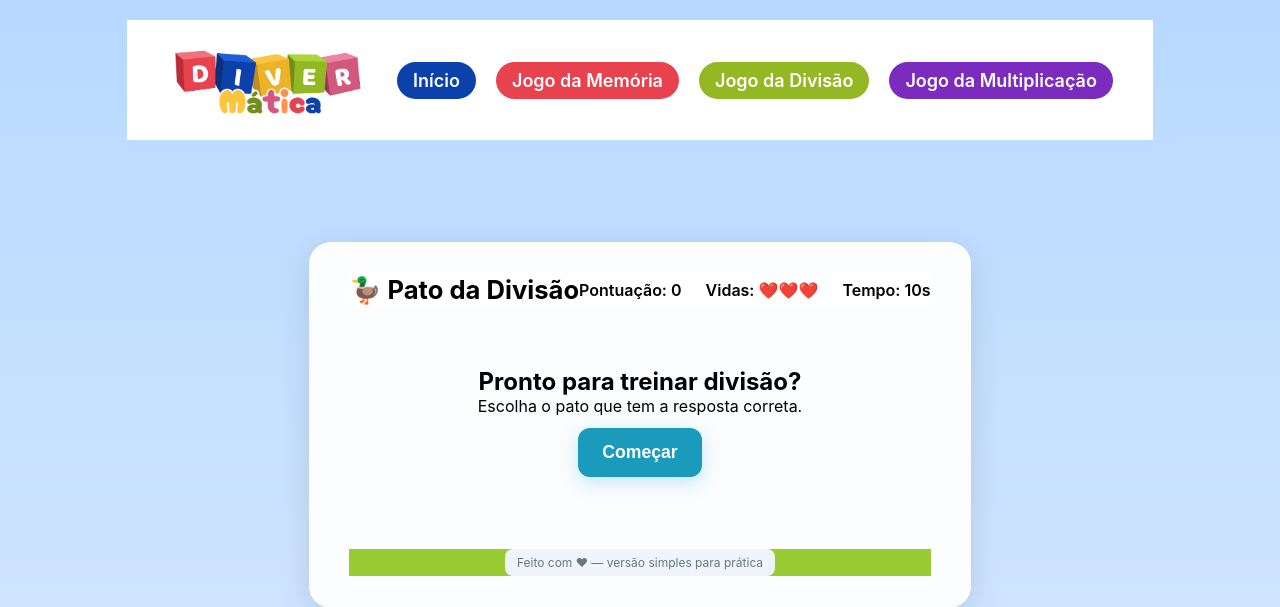
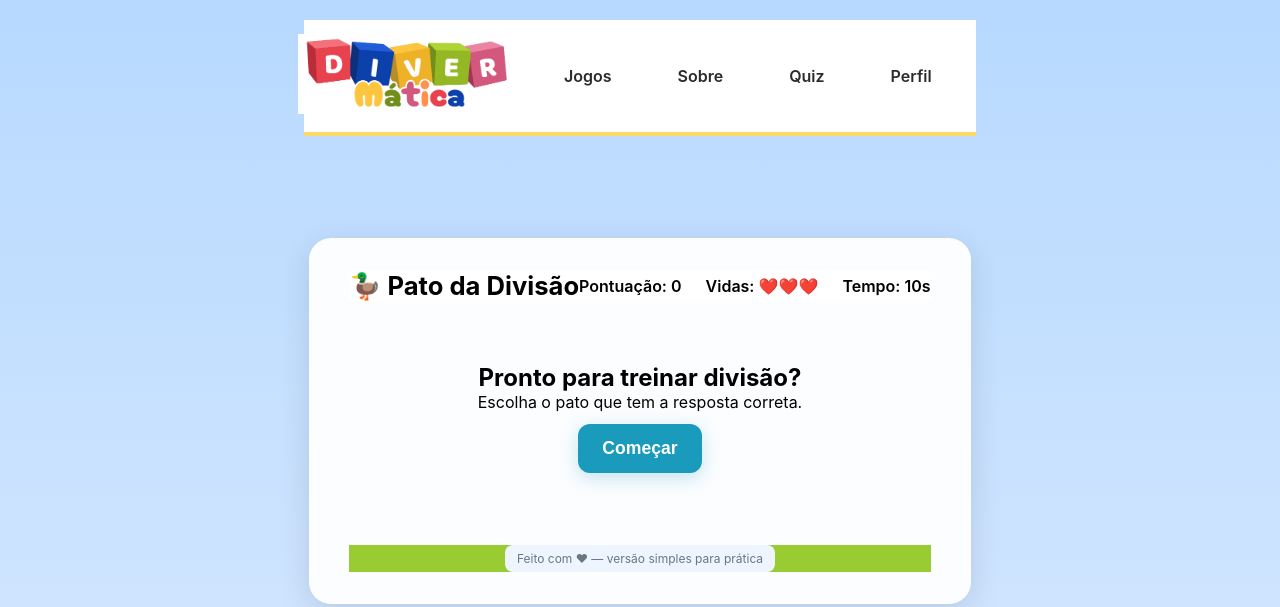
Before and after one commit to Ritaaissac/Divermatica, a Flask app: page /jogo-divisao in a window 1280 px wide. Shown: the top 607 px of the page. Run offline with Flask 3, Linux system fonts and the light colour scheme.

Commit message:
Cabeçalho e criação de novas páginas

```diff
--- a/controllers/main_controller.py
+++ b/controllers/main_controller.py
@@ -9,6 +9,27 @@ def init_app(app):
         return render_template('index.html')
 
     app.add_url_rule('/', endpoint='index', view_func=index, methods=['GET'])
+
+    def boas_vindas():
+            return render_template('boas_vindas.html')
+
+    app.add_url_rule('/boas-vindas', endpoint='boas_vindas', view_func=boas_vindas, methods=['GET'])
+
+    def sobre():
+        return render_template('sobre.html')
+
+    app.add_url_rule('/sobre', endpoint='sobre', view_func=sobre, methods=['GET'])
+
+    def quiz():
+        return render_template('quiz.html')
+
+    app.add_url_rule('/quiz', endpoint='quiz', view_func=quiz, methods=['GET'])
+
+    def perfil():
+        return render_template('perfil.html')
+
+    app.add_url_rule('/perfil', endpoint='perfil', view_func=perfil, methods=['GET'])
+
 
     # Jogos list (placeholder)
 
--- a/templates/base.html
+++ b/templates/base.html
@@ -8,73 +8,78 @@
 <body>
 
     <style>
-        .nav-links a {
-            text-decoration: none;
-            font-size: 18px;
-            font-weight: 600;
-            color: #ffffff;
-
-            padding: 8px 16px;
-            border-radius: 50px;
-
-            transition:
-                background .3s ease,
-                transform .2s ease,
-                box-shadow .2s ease;
+       /* HEADER GERAL */
+        .header {
+            background: #ffffff;
+            border-bottom: 4px solid #ffd966;
         }
 
-        /* CORES INDIVIDUAIS */
-        #btn_azul {
-            background: #0c41ac;
+        /* CONTAINER */
+        .nav-container {
+            max-width: 1200px;
+            margin: auto;
+            padding: 14px 24px;
+
+            display: flex;
+            align-items: center;
+            justify-content: space-between;
         }
 
-        #btn_amarelo {
-            background: #e8424f;
+        /* LOGO */
+        .logo-area img {
+            height: 80px;
+            right: 30px;
+            position: relative;
         }
 
-        #btn_verde {
-            background: #94b823;
+        /* MENU */
+        .nav-menu {
+            list-style: none;
+            display: flex;
+            align-items: center;
+            gap: 26px;
         }
 
-        #btn_roxo {
-            background: #7b2cbf;
+        .nav-menu a {
+            text-decoration: none;
+            font-size: 16px;
+            font-weight: 600;
+            color: #2b2b2b;
+            padding: 10px 20px;
         }
 
-        #btn_laranja {
-            background: #ff8c42;
-        }
+        .nav-menu a:hover {
+            transition: color .0s ease;
+            color: #ffd966;
+            padding: 10px 20px;
+            background-color: #ffffff;
+            border-radius: 50px;
+            border: #ffd966 2px solid;
 
-        /* Hover — mantém o efeito para todas as cores */
-        .nav-links a:hover {
-            transform: translateY(-3px);
-            box-shadow: 0 4px 12px rgba(0,0,0,0.2);
-        }
-
-        /* Active */
-        .nav-links a:active {
-            transform: scale(0.97);
         }
 
 
+
     </style>
-    <header>
-        <nav class="header-nav">
+    <header class="header">
+        <nav class="nav-container">
 
-            <a href="{{ url_for('index') }}">
-                <img src="{{ url_for('static', filename='logo_inicio.png') }}"
-                     alt="Logo Divermatica"
-                     class="logo-img logo-btn">
+            <!-- LOGO -->
+            <a href="{{ url_for('index') }}" class="logo-area">
+                <img src="{{ url_for('static', filename='logo_inicio.png') }}" alt="Logo Divermatica">
             </a>
 
-            <div class="nav-links">
-                <a href="{{ url_for('jogos_index') }}" id="btn_azul">Início</a>
-                <a href="{{ url_for('jogo_memoria') }}" id="btn_amarelo">Jogo da Memória</a>
-                <a href="{{ url_for('jogo_divisao') }}" id="btn_verde">Jogo da Divisão</a>
-                <a href="{{ url_for('jogo_multiplicacao') }}" id="btn_roxo">Jogo da Multiplicação</a>
-            </div>
+            <!-- MENU -->
+            <ul class="nav-menu">
+                <li><a href="{{ url_for('jogos_index') }}">Jogos</a></li>
+                <li><a href="{{ url_for('sobre') }}">Sobre</a></li>
+                <li><a href="{{ url_for('quiz') }}">Quiz</a></li>
+                <li><a href="{{ url_for('perfil') }}">Perfil</a></li>
+            </ul>
 
         </nav>
     </header>
+
 
     <main>
         {% block content %}{% endblock %}
```
Also changed, not shown: templates/boas_vindas.html (added, +13 -0 lines), templates/perfil.html (added, +11 -0 lines), templates/quiz.html (added, +11 -0 lines), templates/sobre.html (added, +11 -0 lines).
